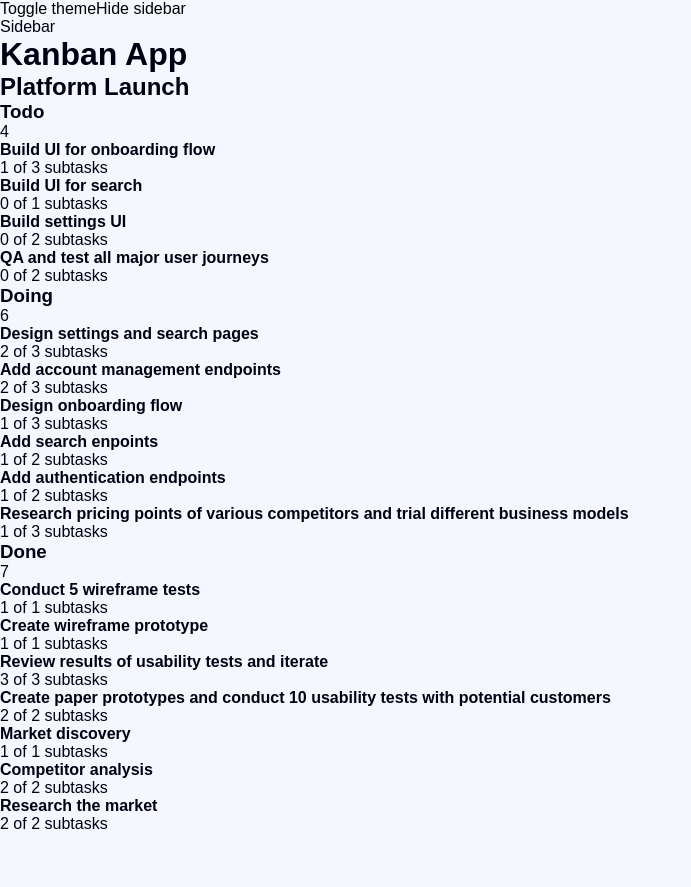
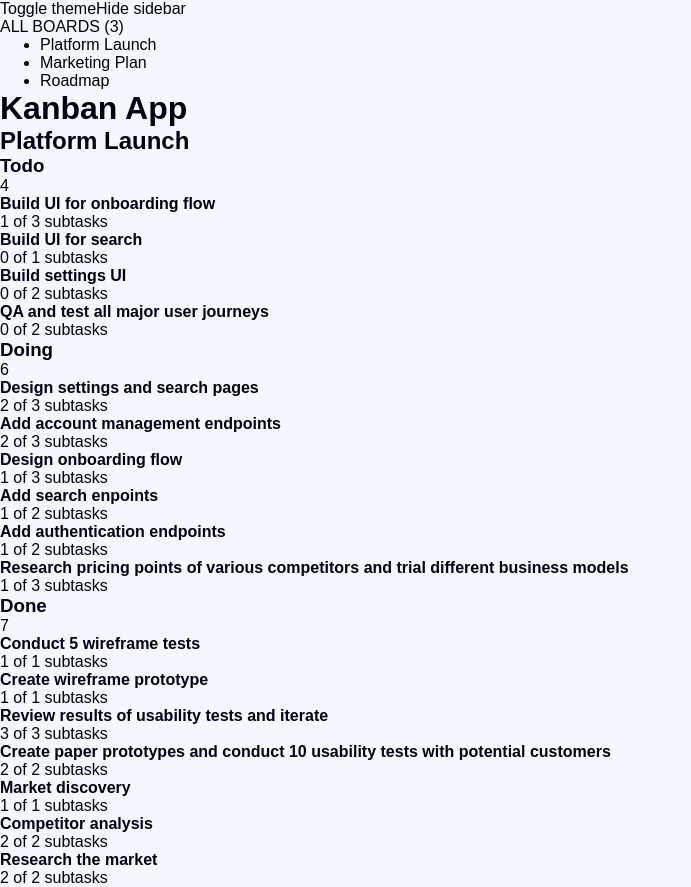
Before and after one commit to varisDogukan/kanban-task-management, a React (Vite) app: page / in a window 1280 px wide. Shown: the whole page, without its empty margins (0-691 px from the left). Before the commit the page ends 833 px from the top, so only its background shows below. Built offline with nearby package versions, Linux system fonts and the light colour scheme.

Commit message:
feat: render board list and selection controls in sidebar

```diff
--- a/src/components/shared/Sidebar.tsx
+++ b/src/components/shared/Sidebar.tsx
@@ -1,7 +1,40 @@
+import { useBoardStore } from "@features/boards/store/boardStore";
+import { useShallow } from "zustand/react/shallow";
+
 export default function Sidebar() {
+  const { boards, selectedBoardId, selectBoard } = useBoardStore(
+    useShallow((state) => ({
+      boards: state.boards,
+      selectedBoardId: state.selectedBoardId,
+      selectBoard: state.selectBoard,
+    })),
+  );
+
   return (
     <aside>
-      <p>Sidebar</p>
+      <p>ALL BOARDS ({boards.length})</p>
+
+      <div role='tablist' aria-label='Boards' aria-orientation='horizontal'>
+        <ul>
+          {boards.map((board) => {
+            const isActive = board.id === selectedBoardId;
+
+            return (
+              <li key={board.id}>
+                <button
+                  role='tab'
+                  aria-selected={isActive}
+                  aria-controls={`panel-${board.id}`}
+                  id={`tab-${board.id}`}
+                  onClick={() => selectBoard(board.id)}
+                >
+                  {board.name}
+                </button>
+              </li>
+            );
+          })}
+        </ul>
+      </div>
     </aside>
   );
 }
--- a/src/features/boards/components/BoardPage.tsx
+++ b/src/features/boards/components/BoardPage.tsx
@@ -7,7 +7,11 @@ type BoardPageProps = {
 
 export default function BoardPage({ board }: BoardPageProps) {
   return (
-    <section>
+    <section
+      role='tabpanel'
+      id={`panel-${board.id}`}
+      aria-labelledby={`tab-${board.id}`}
+    >
       <h2>{board.name}</h2>
 
       <div>
```
